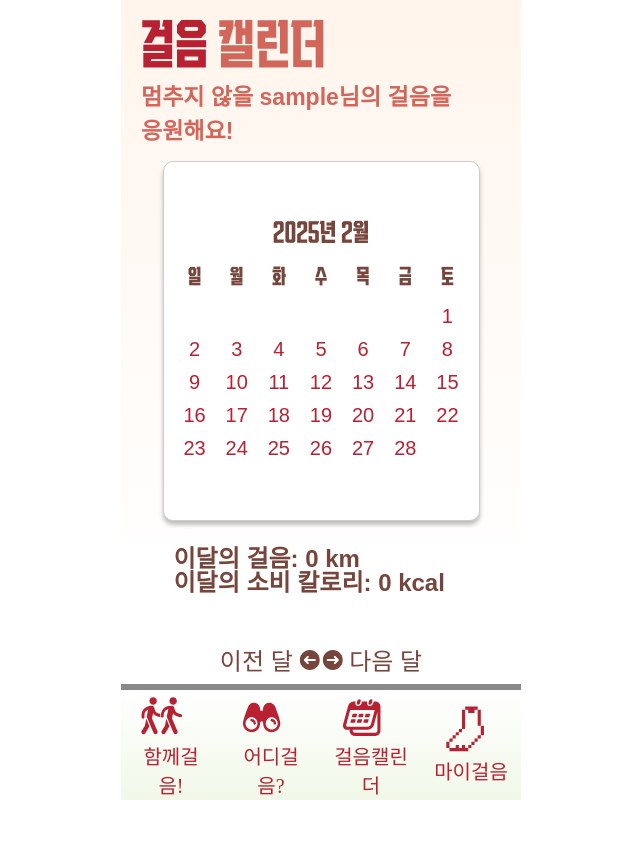
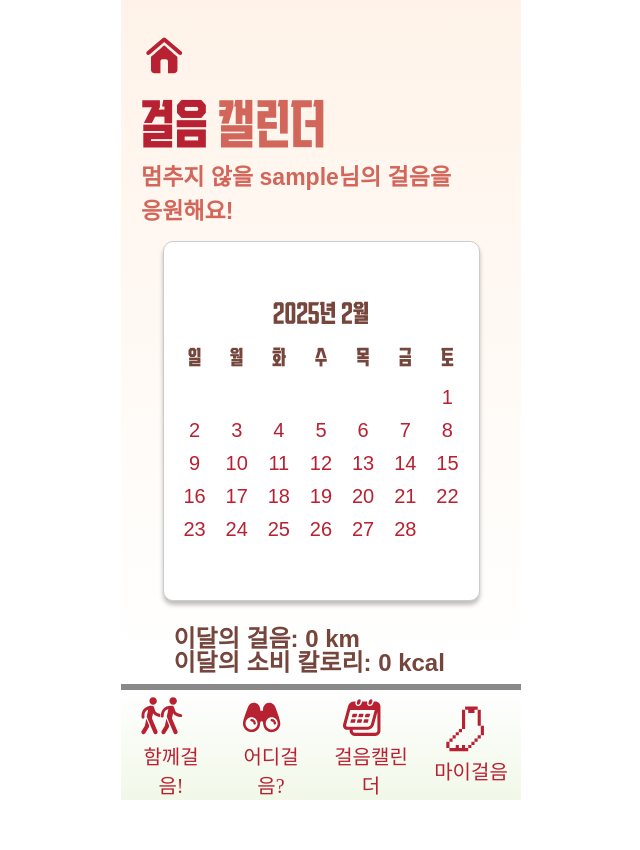
Before and after one commit to pirogramming-project/geol-eum-geol-i, a Django app: page /course/calendar/ in a window 1280 px wide. Shown: the whole page, without its empty margins (319-959 px from the left). Before the commit the page ends 800 px from the top, so only its background shows below. Run offline with Django 5.2, Linux system fonts and the light colour scheme; a user stored in the database is signed in; tables that the repository leaves empty hold one stand-in row (values such as "Sample post"); data that the repository does not hold is empty; some web fonts are replaced.

Commit message:
[fix]: calendar css 수정

```diff
--- a/static/css/calendar/calendar.css
+++ b/static/css/calendar/calendar.css
@@ -20,9 +20,10 @@ body {
   display: flex;
   flex-direction: column;
   align-items: center;
-  justify-content: center;
+  justify-content: flex-start;
   background: var(--white);
-  padding-bottom: 300px;
+  padding-bottom: 850px;
+  overflow-y: scroll;
 }
 
 .calendar-page-header {
```
